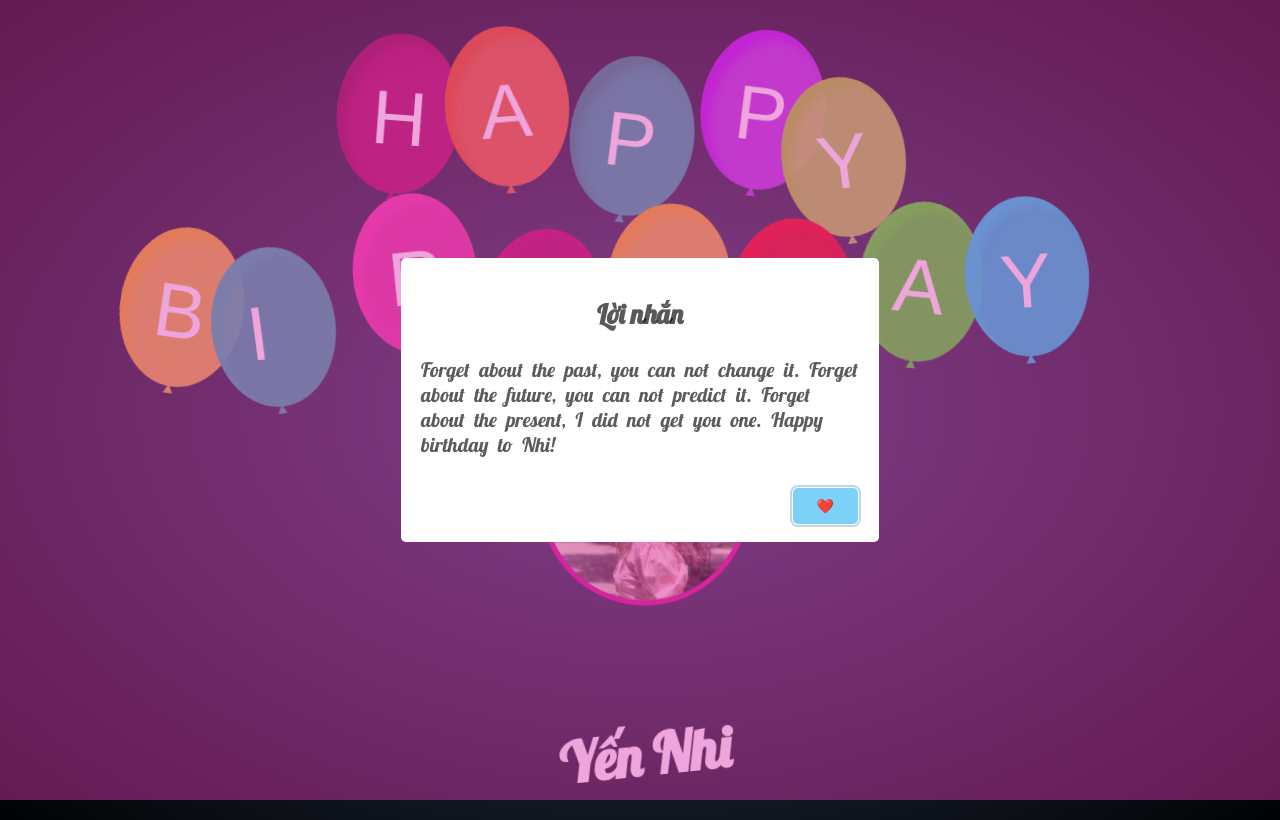
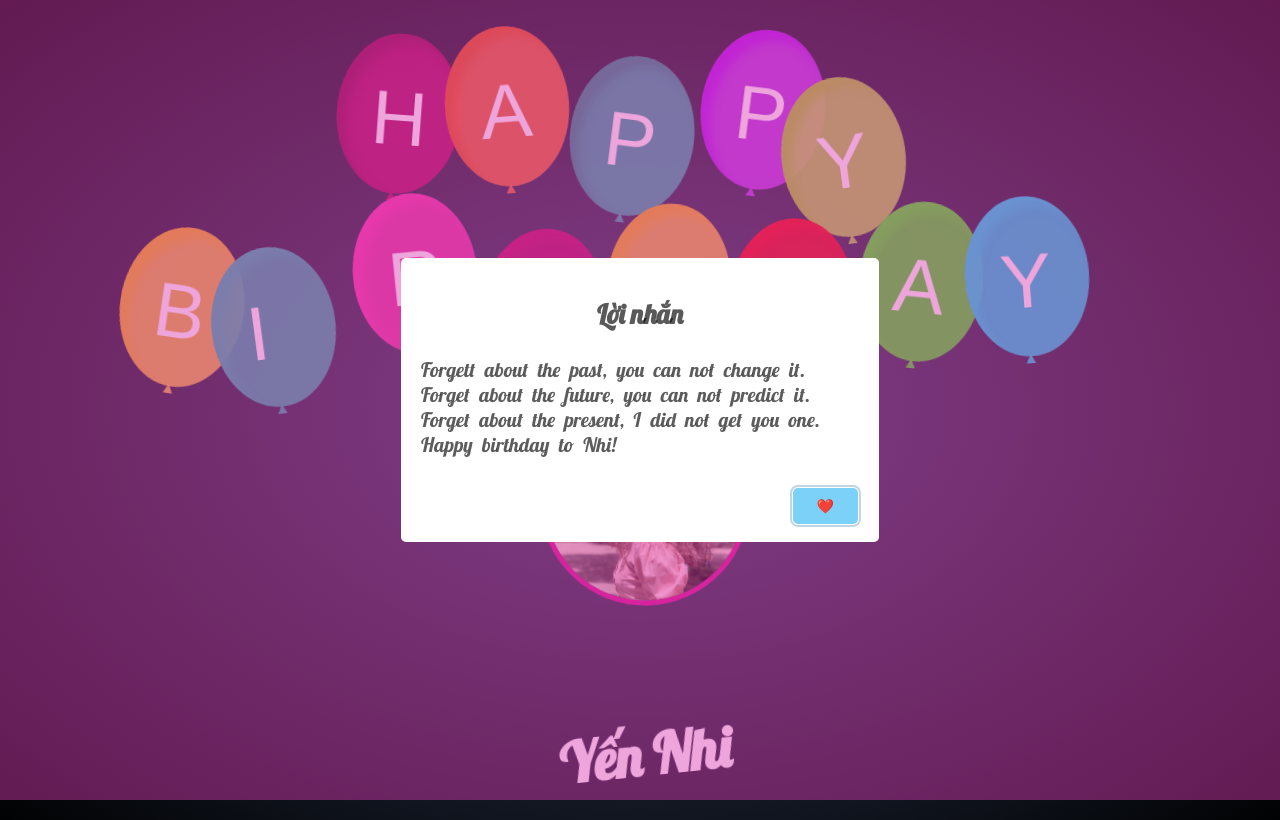
Before and after one commit to tungthanhhoangg/tungthanhhoangg.github.io, a plain HTML site: page index.html in a window 1280 px wide. Both pictures are taken after a click on the picture 645 px from the left and 510 px from the top of the page. Drawn offline with nearby package versions, Linux system fonts and the light colour scheme; a web font is replaced by a local one.

Commit message:
Update index.html

```diff
--- a/index.html
+++ b/index.html
@@ -76,7 +76,7 @@
                 // 6. Lời nhắn hiện ra khi bấm vào tên hoặc avatar
                 swal({
                     title: "Lời nhắn", // Tiêu đề của popup
-                    text: "Forget about the past, you can not change it. Forget about the future, you can not predict it. Forget about the present, I did not get you one. Happy birthday to Nhi!", // Nội dung lời nhắn
+                    text: "Forgett about the past, you can not change it. Forget about the future, you can not predict it. Forget about the present, I did not get you one. Happy birthday to Nhi!", // Nội dung lời nhắn
                     button: {
                         text: "❤️️",
                     },
```
